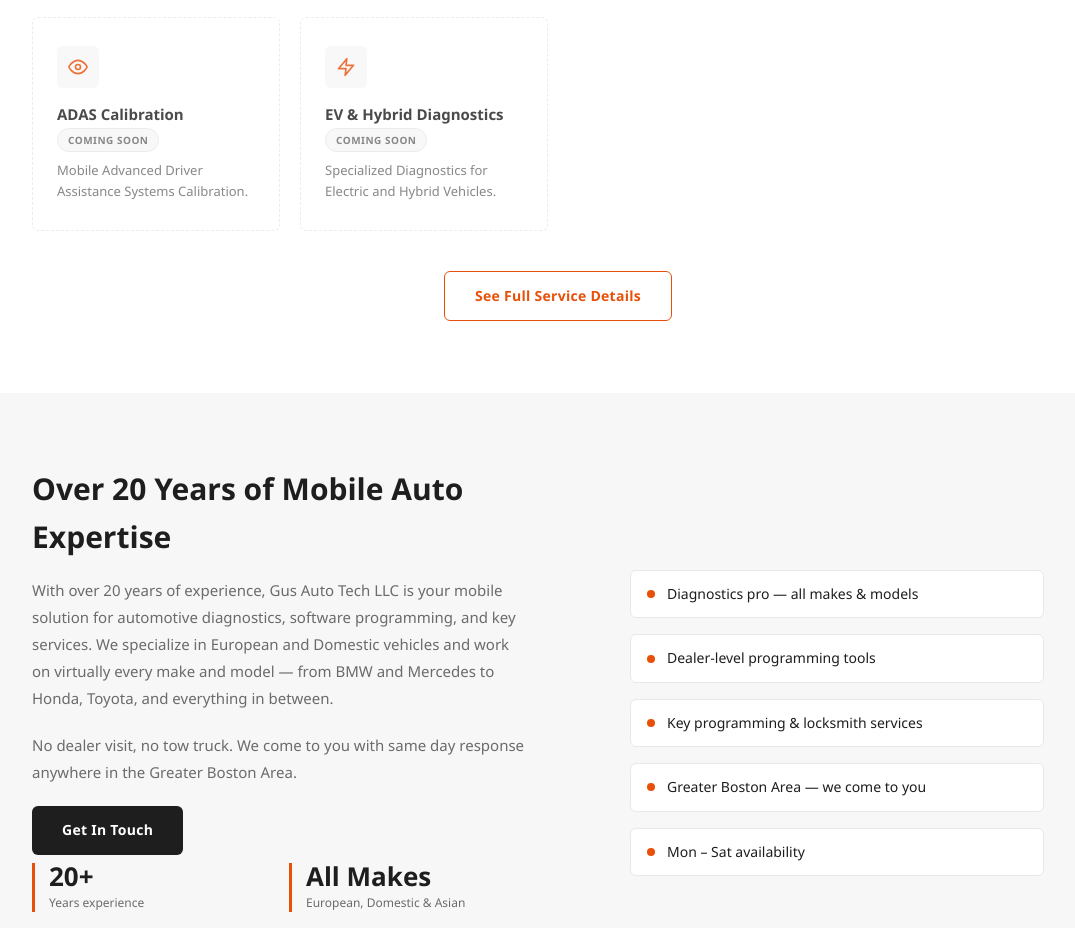
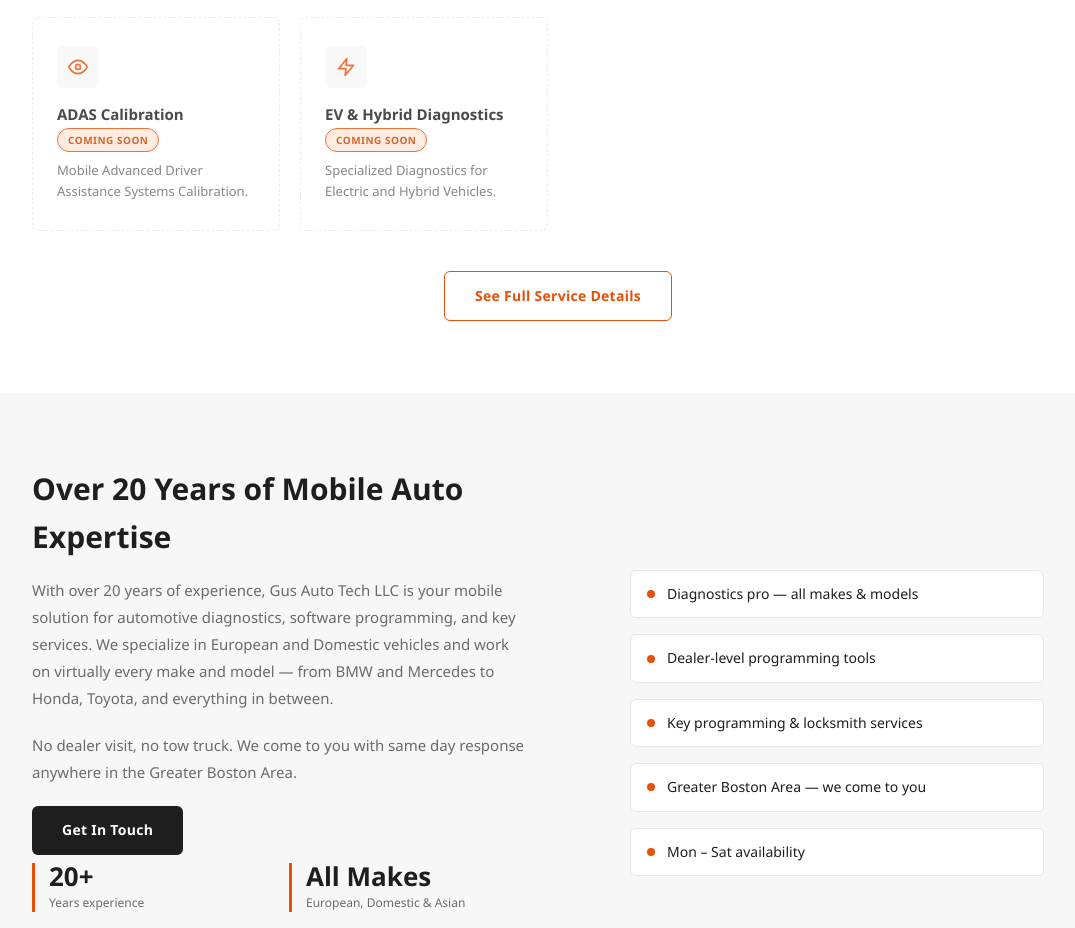
Before and after one commit to elissa-alarmani/gusautotech, a plain HTML site: page index.html in a window 1280 px wide. Shown: the part 960-1888 px from the top of the page, without its empty margins (82-1157 px from the left). Drawn offline with Linux system fonts and the light colour scheme.

Commit message:
orange coming soon

```diff
--- a/style.css
+++ b/style.css
@@ -531,9 +531,9 @@ nav {
     display: inline-block;
     font-size: 10px;
     font-weight: 600;
-    background: var(--off-white);
-    color: var(--mid-gray);
-    border: 1px solid var(--light-gray);
+    background: var(--orange-tint);
+    color: var(--orange-dark);
+    border: 1px solid var(--orange);
     padding: 3px 10px;
     border-radius: 20px;
     letter-spacing: 0.05em;
```
